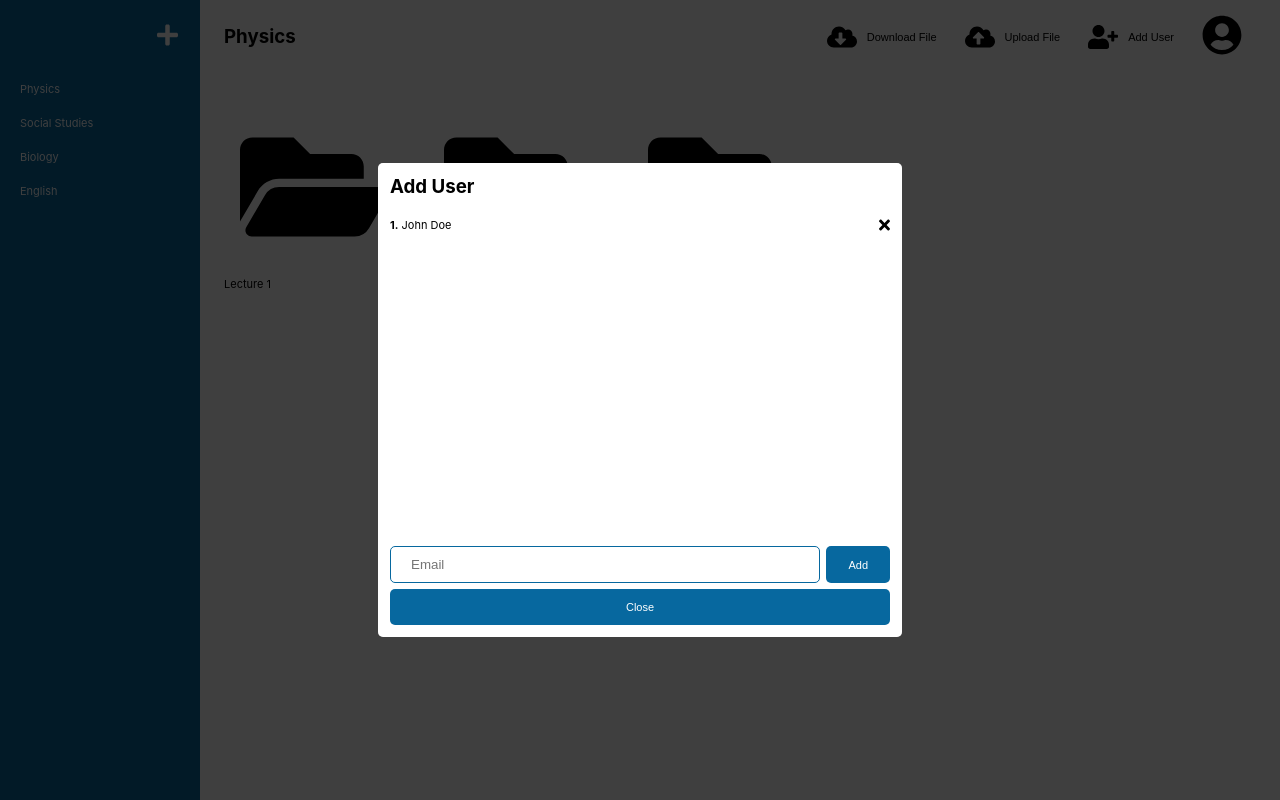
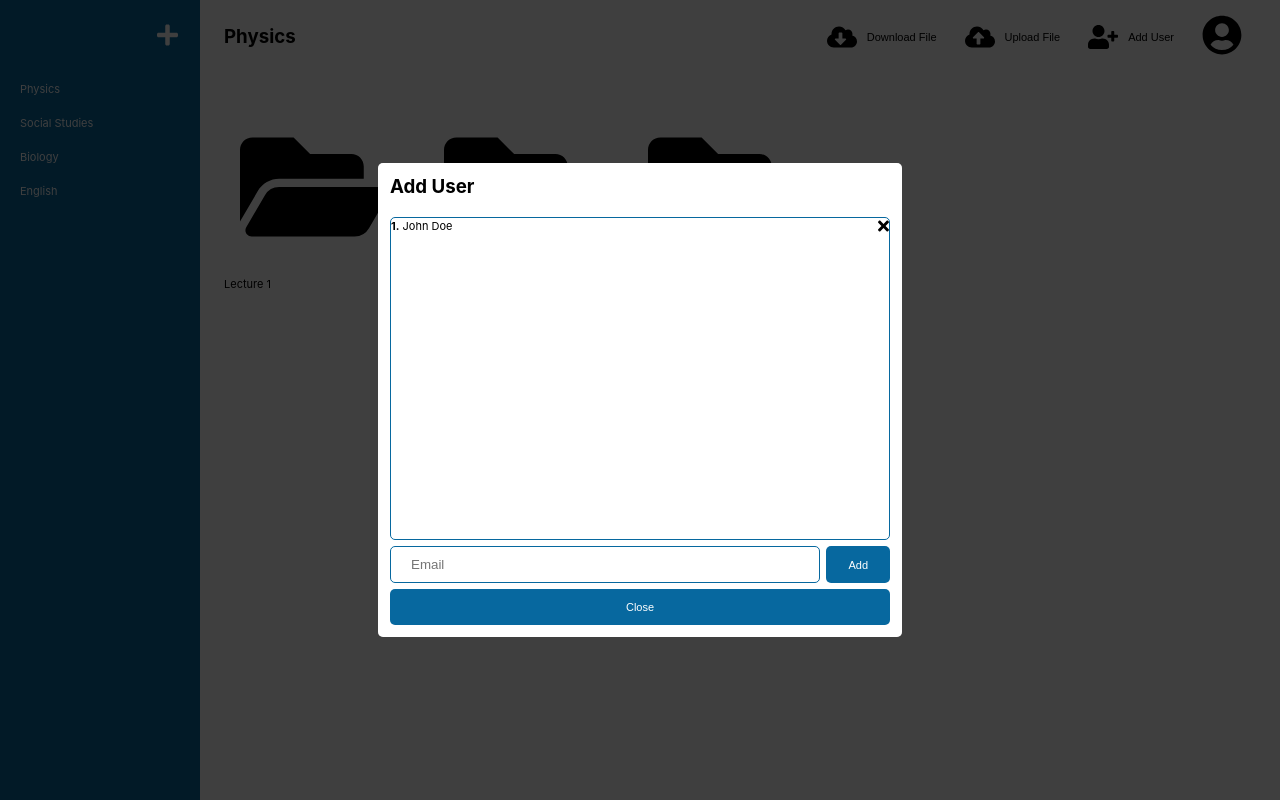
Before and after one commit to hyungmogu/note-sharing-app, a React (Create React App) app in the folder web/: page /note-sharing-app/notes/1 in a window 1280 px wide. Built offline with nearby package versions, Linux system fonts and the light colour scheme.

Commit message:
style: stylize '.addUserModal--wrapper-userList' 'AddUserModal'

```diff
--- a/web/src/App.scss
+++ b/web/src/App.scss
@@ -76,6 +76,9 @@ input {
 
   .addUserModal--wrapper-userList {
     flex: 1;
+    border: 1px solid $color-primary;
+    margin-bottom: calc(#{$container-spacing} * 0.5);
+    border-radius: 5px;
   }
 
   .addUserModal--wrapper-input {
```
